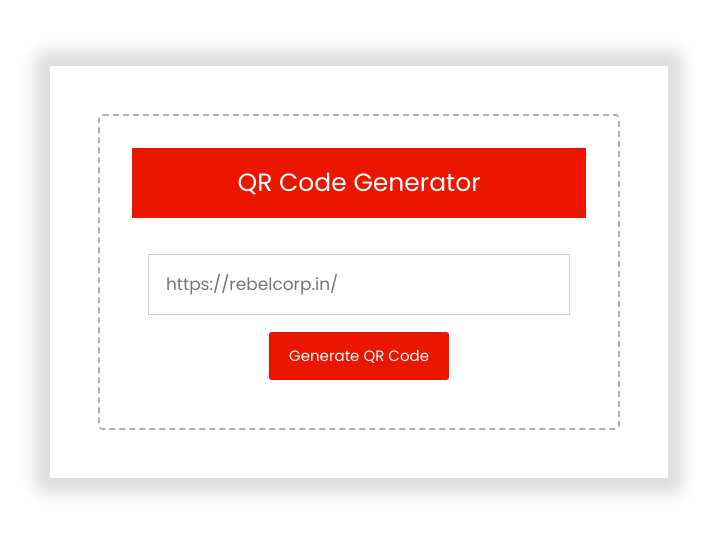
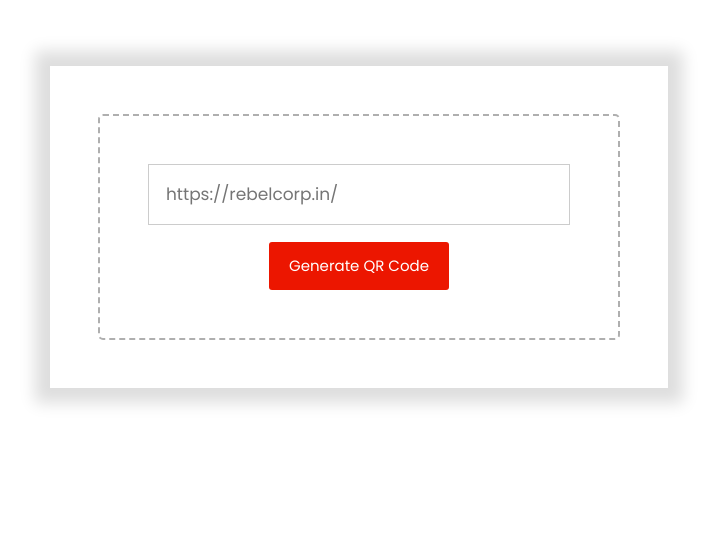
Before and after one commit to satyam-build/QR-Code-HTML, a plain HTML site: page index.html in a window 1280 px wide. Shown: the whole page, without its empty margins (281-998 px from the left). Drawn offline with nearby package versions, Linux system fonts and the light colour scheme.

Commit message:
Update index.html

```diff
--- a/index.html
+++ b/index.html
@@ -137,7 +137,7 @@
     <div class="container container1">
       <div class="container container2">
 
-        <h1 id="h1">QR Code Generator</h1>
+<!--         <h1 id="h1">QR Code Generator</h1> -->
         <form>
           <input type="url" id="website" name="website" placeholder="https://rebelcorp.in/" required />
           <h4 id="text-qr">Your Qr-Code is generated ...</h4>
```
